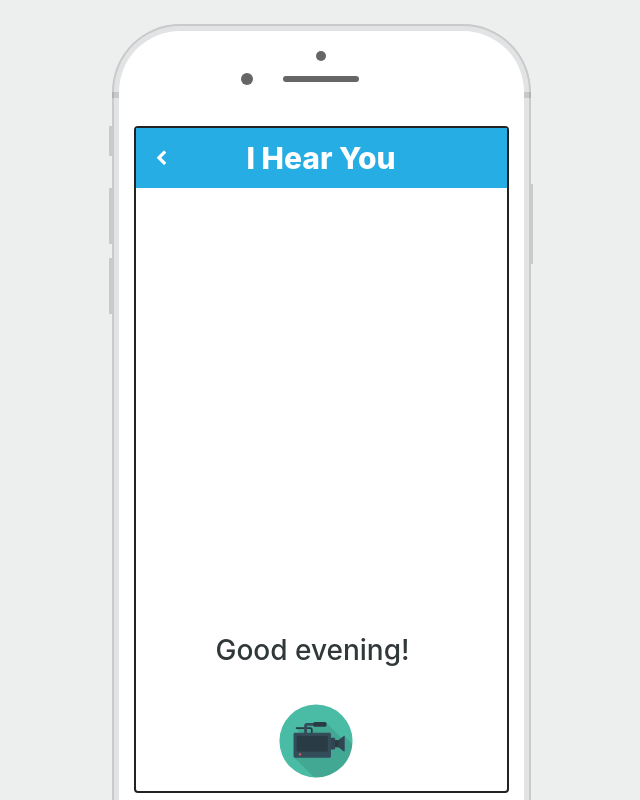
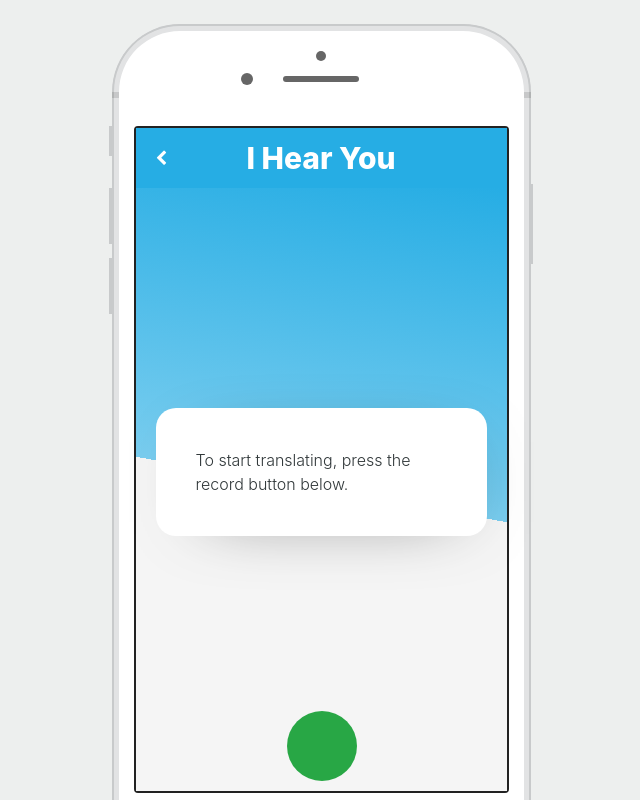
Before and after one commit to rbirene/i-hear-you, a React (Create React App) app: page /sl-txt in a window 1280 px wide. Shown: the top 800 px of the page, without its empty margins (319-959 px from the left). Built offline with nearby package versions, Linux system fonts and the light colour scheme.

Commit message:
updated sign language to text translation page

```diff
--- a/src/SlTxt.js
+++ b/src/SlTxt.js
@@ -8,14 +8,13 @@ function SlTxt() {
       <div className="header d-flex align-items-center justify-content-center">
         <div className="back"><Link to="sl-txt-choose"><span className="fa fa-chevron-left"></span></Link></div><p className="text-center">I Hear You</p>
       </div>
-      <div className="sl-txt">
-        <video id="video"></video>
-        <div className="speech-bubble">
-          <h3>Good evening!</h3>
+      <div className="sl-txt" id="video-container">
+        <div id="message">To start translating, press the record button below.</div>
+        <video id="video" className="hide"></video>
+        <div id="speech-bubble" className="hide">
+          <h3>Hello!</h3>
         </div>
-        <div id="record" onClick={record} className="start">
-          <img id="record-img" src="img/record.svg" alt="record and stop button"/>
-        </div>
+        <div id="record" onClick={record} className="start"></div>
       </div>
     </div>
   );
@@ -23,20 +22,27 @@ function SlTxt() {
 }
 
 function record() {
+  const message = document.getElementById("message");
   const recordBtn = document.getElementById("record");
-  const recordBtnImg = document.getElementById("record-img");
-  //if record button is set to 'start'
+  const speechBubble = document.getElementById("speech-bubble");
+  const videoContainer = document.getElementById("video-container");
+  const video = document.getElementById("video");
+  //if record button is set to 'start' and show speech bubble
   if (recordBtn.classList.contains("start")){
-    recordBtnImg.src = "img/stop.svg";
+    message.classList.add("hide");
     recordBtn.classList.remove("start");
     recordBtn.classList.add("stop");
+    speechBubble.classList.remove("hide");
     loadVideo();
+    video.classList.remove("hide");
     //else if record button is set to 'stop'
   } else if (recordBtn.classList.contains("stop")) {
-    recordBtnImg.src = "img/record.svg";
     recordBtn.classList.remove("stop");
     recordBtn.classList.add("start");
+    speechBubble.classList.add("hide");
+    video.classList.add("hide");
     stopVideo();
+    message.classList.remove("hide");
   }
 }
 
--- a/src/TxtSl.js
+++ b/src/TxtSl.js
@@ -29,10 +29,10 @@ function changeLoader() {
     translation.removeChild(translation.firstChild);
   }
   if (translation.children.length === 0) {
-    var loadingDots = document.createElement("div");
+    const loadingDots = document.createElement("div");
     loadingDots.className = "loading-dots";
     translation.appendChild(loadingDots);
-    var loadingDot = document.createElement("span");
+    const loadingDot = document.createElement("span");
     loadingDot.className = "loading-dot";
     loadingDots.appendChild(loadingDot.cloneNode(true));
     loadingDots.appendChild(loadingDot.cloneNode(true));
@@ -46,7 +46,7 @@ function changeImg() {
     translation.removeChild(translation.firstChild);
   }
   if (translation.children.length === 0) {
-    var img = document.createElement("img");
+    const img = document.createElement("img");
     img.src = "img/hand.svg";
     img.alt = "american sign language of 'okay'";
     translation.appendChild(img);
--- a/src/index.css
+++ b/src/index.css
@@ -230,6 +230,9 @@ div.back a{
   color: #fff;
   text-decoration: none;
 }
+.hide{
+  display: none;
+}
 
 /*BACKROUNDS*/
 .home{
@@ -238,6 +241,12 @@ div.back a{
 }
 
 .sl-txt-choose, .txt-sl-choose, .txt-sl{
+  background: linear-gradient(10deg, #F5F5F5 50%,  #79cdef 50%, #26ADE4);
+  padding: 30px 20px;
+  height: 603px;
+}
+
+.sl-txt{
   background: linear-gradient(10deg, #F5F5F5 50%,  #79cdef 50%, #26ADE4);
   padding: 30px 20px;
   height: 603px;
@@ -314,24 +323,29 @@ select{
 
 /*SL TO TXT*/
 #video{
-  height: 603px;
-  width: 372px;
+  height: 540px;
+  width: 330px;
+  border-radius: 20px;
+  box-shadow: 10px 10px 73px -44px rgba(0,0,0,0.75);
   object-fit: fill;
-  -webkit-transform: scaleX(-1);
   transform: scaleX(-1);
 }
 
-.speech-bubble {
+#speech-bubble{
   position: absolute;
   bottom: 100px;
-  left: 40px;
+  left: 50px;
   background: #fff;
   border-radius: 20px;
   box-shadow: 10px 10px 73px -44px #000;
+  opacity: 0;
   padding: 15px 40px;
+  animation: fade-in-up 1s ease-in 3s;
+  animation-delay: 1s;
+  animation-fill-mode: forwards;
 }
 
-.speech-bubble:after {
+#speech-bubble:after{
   content: '';
   position: absolute;
   left: 0;
@@ -344,16 +358,74 @@ select{
   border-bottom: 0;
   margin-left: -21px;
 }
+
+@keyframes fade-in-up {
+  from {
+    transform: translate3d(0,70px,0);
+    opacity: 0;
+  }
+  to {
+    transform: translate3d(0,0,0);
+    opacity: 1;
+  }
+}
+
 #record{
+  position: absolute;
   bottom: 10px;
-  display: block;
-  left: 38%;
-  position: absolute;
+  left: 151px;
+  border-radius: 100%;
+  cursor: pointer;
+  height: 70px;
+  width: 70px;
 }
-#record img{
-  cursor: pointer;
-  width: 80px;
+
+#record.start{
+  background: #28a745;
+  border-color: #28a745;
+  box-shadow: 0 0 0 rgba(40, 167, 70, 0.4);
+  animation: pulse-start 1s infinite;
 }
+
+@keyframes pulse-start {
+  0% {
+    transform: scale(1);
+  }
+  50% {
+    transform: scale(1.1);
+  }
+  100% {
+    transform: scale(1);
+  }
+}
+
+#record.stop{
+  background: #dc3545;
+  border-color: #dc3545;
+  box-shadow: 0 0 0 rgba(220, 53, 69, 0.4);
+  animation: pulse-stop 2s infinite;
+}
+
+@keyframes pulse-stop {
+  0% {
+    box-shadow: 0 0 0 0 rgba(220, 53, 69, 0.5);
+  }
+  70% {
+    box-shadow: 0 0 0 10px rgba(220, 53, 69, 0);
+  }
+  100% {
+    box-shadow: 0 0 0 0 rgba(220, 53, 69, 0);
+  }
+}
+
+#message{
+  background: #fff;
+  border-radius: 20px;
+  box-shadow: 10px 10px 73px -44px rgba(0,0,0,0.75);
+  padding: 40px;
+  margin: 190px 0;
+}
+
 /*TXT TO SL*/
 .textbox{
   position: relative;
@@ -403,17 +475,14 @@ textarea{
 @keyframes dot-animation {
   0% {
     opacity: .4;
-    -webkit-transform: scale(1, 1);
     transform: scale(1, 1);
   }
   50% {
     opacity: 1;
-    -webkit-transform: scale(1.2, 1.2);
     transform: scale(1.2, 1.2);
   }
   100% {
     opacity: .4;
-    -webkit-transform: scale(1, 1);
     transform: scale(1, 1);
   }
 }
```
